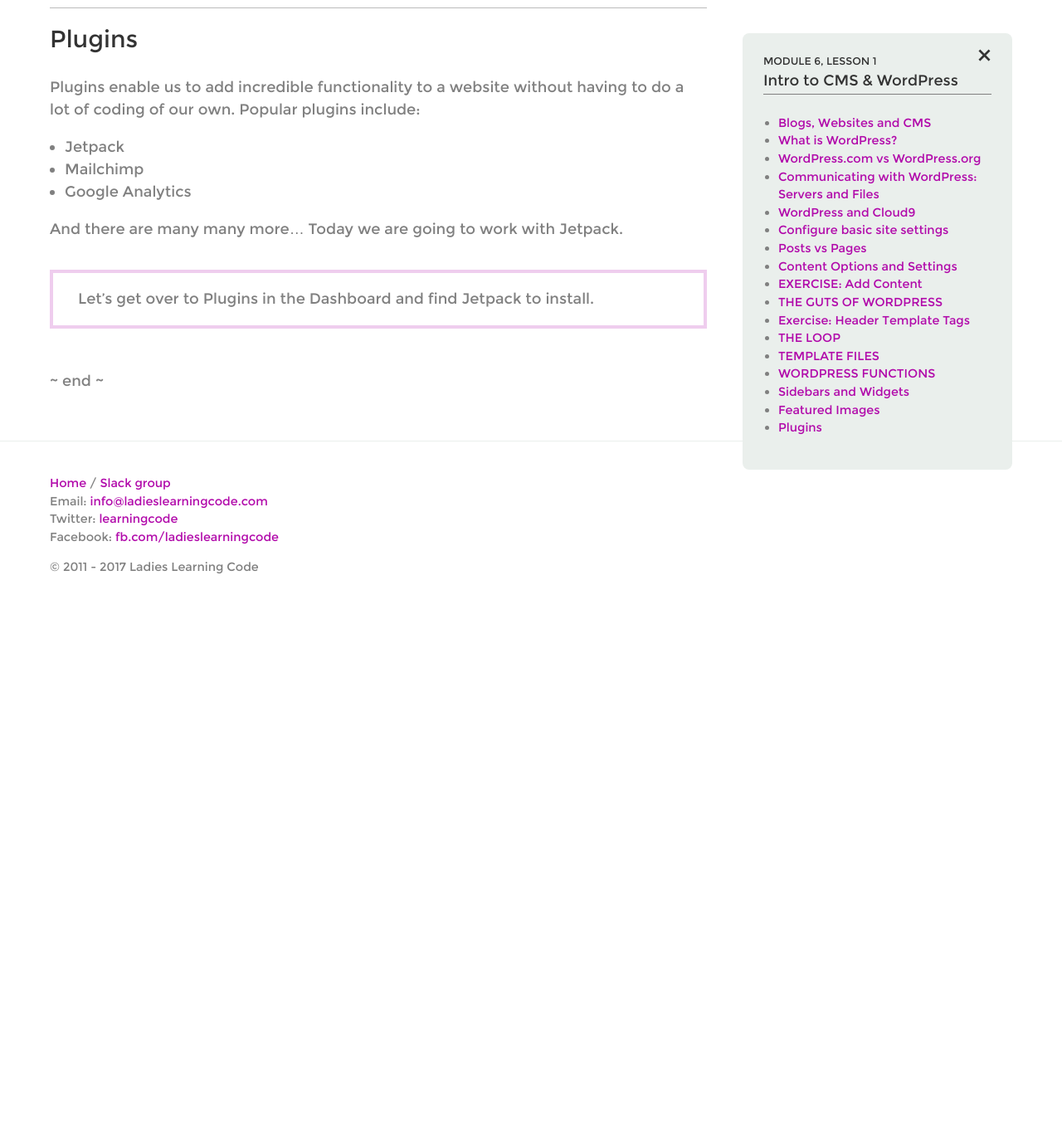
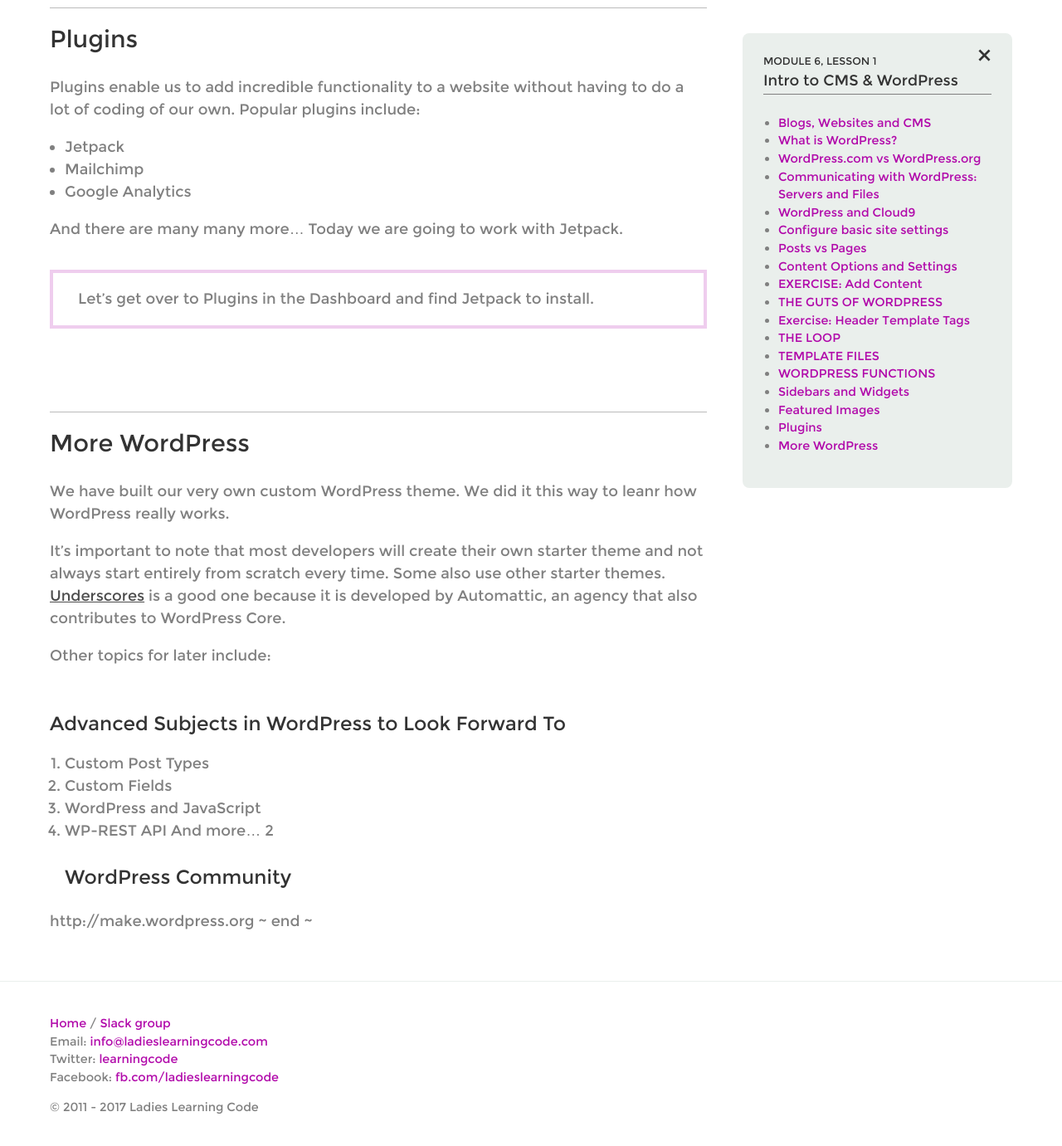
Before and after one commit to kasslent/clc-digital-skills, a Jekyll site: the page built from _lessons/module-6.1.md, in a window 1280 px wide and 1400 px high, scrolled down 22972 px. Shown: the top 1381 px of the window at 83% size. Built offline with Jekyll 4.4.1, drawn with Linux system fonts in a browser that asks for light colours; before the commit the page ends 23721 px from its top, so only the background shows below that.

Commit message:
more topics

```diff
--- a/_lessons/module-6.1.md
+++ b/_lessons/module-6.1.md
@@ -512,5 +512,23 @@ And there are many many more...
 Today we are going to work with Jetpack.
 > Let's get over to Plugins in the Dashboard and find Jetpack to install.
 
+## More WordPress
 
+We have built our very own custom WordPress theme. We did it this way to leanr how WordPress really works.
+
+It's important to note that most developers will create their own starter theme and not always start entirely from scratch every time. Some also use other starter themes. [Underscores](http://underscoes.me) is a good one because it is developed by Automattic, an agency that also contributes to WordPress Core.
+
+Other topics for later include:
+
+### Advanced Subjects in WordPress to Look Forward To
+
+1. Custom Post Types
+1. Custom Fields
+1. WordPress and JavaScript
+1. WP-REST API
+And more...
+                                                                                                                                                                                                                                                                                  2
+### WordPress Community
+
+http://make.wordpress.org
 ~ end ~
```
